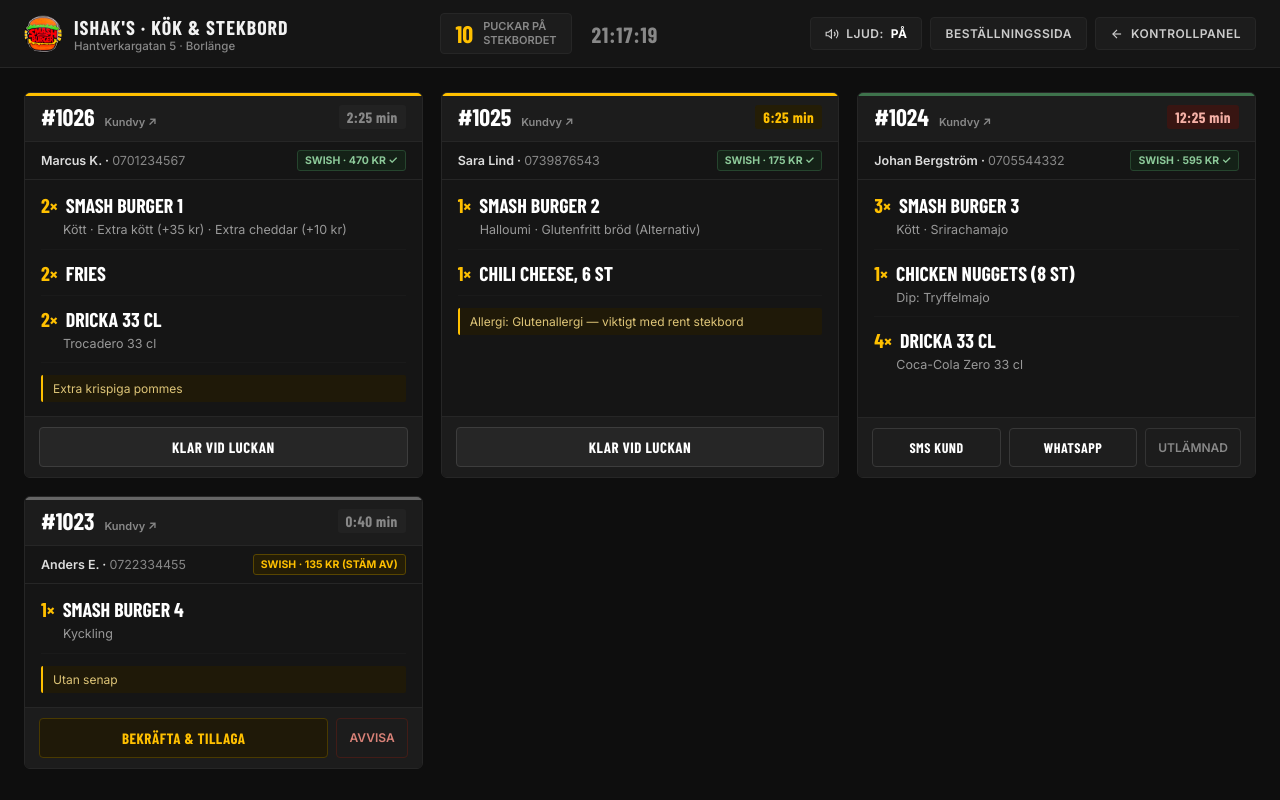
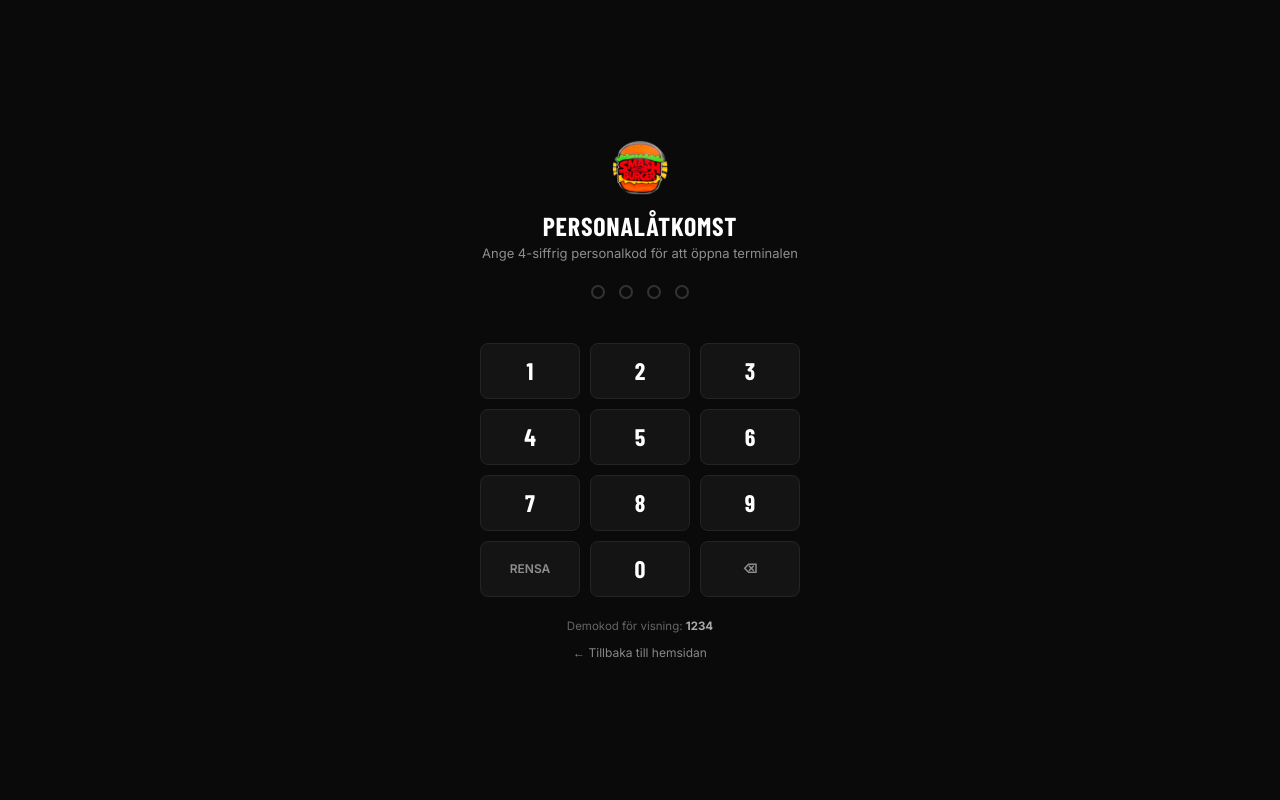
Before and after one commit to Tal3at10/ishaks-smashburger, a plain HTML site: page admin/kds.html in a window 1280 px wide. Drawn offline with nearby package versions, Linux system fonts and the light colour scheme; a web font is replaced by a local one.

Commit message:
Remove staff bar from customer page and protect admin/KDS behind POS PIN lock

```diff
--- /dev/null
+++ b/admin/auth-guard.js
@@ -0,0 +1,197 @@
+(function () {
+  const SESSION_KEY = 'ishaks_staff_unlocked_v1';
+
+  function getExpectedPin() {
+    if (typeof IshakStore !== 'undefined') {
+      const s = IshakStore.getSettings();
+      if (s && s.staffPin && /^\d{4}$/.test(String(s.staffPin))) {
+        return String(s.staffPin);
+      }
+    }
+    return '1234';
+  }
+
+  function isUnlocked() {
+    try {
+      return sessionStorage.getItem(SESSION_KEY) === '1';
+    } catch (e) {
+      return false;
+    }
+  }
+
+  function setUnlocked() {
+    try {
+      sessionStorage.setItem(SESSION_KEY, '1');
+    } catch (e) {}
+  }
+
+  function lock() {
+    try {
+      sessionStorage.removeItem(SESSION_KEY);
+    } catch (e) {}
+    window.location.reload();
+  }
+
+  window.IshakAuth = { lock, isUnlocked };
+
+  if (isUnlocked()) return;
+
+  const style = document.createElement('style');
+  style.textContent = `
+    #ishakPinGate {
+      position: fixed; inset: 0; z-index: 99999;
+      background: #0A0A0A; color: #FFFFFF;
+      display: flex; flex-direction: column; align-items: center; justify-content: center;
+      padding: 24px; font-family: 'Inter', system-ui, sans-serif;
+      -webkit-font-smoothing: antialiased;
+    }
+    .pin-box {
+      width: 100%; max-width: 320px; text-align: center;
+    }
+    .pin-logo {
+      width: 56px; height: 56px; object-fit: contain; margin: 0 auto 14px; display: block;
+    }
+    .pin-title {
+      font-family: 'Barlow Condensed', sans-serif; font-weight: 900; font-size: 26px;
+      text-transform: uppercase; letter-spacing: 0.8px; margin-bottom: 4px;
+    }
+    .pin-sub {
+      font-size: 13px; color: #8E8E8E; margin-bottom: 24px;
+    }
+    .pin-dots {
+      display: flex; justify-content: center; gap: 14px; margin-bottom: 10px;
+    }
+    .pin-dot {
+      width: 14px; height: 14px; border-radius: 50%;
+      border: 2px solid #333; background: transparent; transition: all 0.12s ease;
+    }
+    .pin-dot.filled {
+      background: #FFC000; border-color: #FFC000;
+    }
+    .pin-dot.error {
+      background: #e57373; border-color: #e57373;
+    }
+    .pin-err-msg {
+      min-height: 20px; font-size: 12px; color: #e57373; margin-bottom: 14px; font-weight: 600;
+    }
+    .pin-pad {
+      display: grid; grid-template-columns: repeat(3, 1fr); gap: 10px;
+    }
+    .pin-key {
+      height: 56px; border-radius: 8px; background: #141414; border: 1px solid #242424;
+      color: #fff; font-family: 'Barlow Condensed', sans-serif; font-weight: 800; font-size: 24px;
+      display: flex; align-items: center; justify-content: center; cursor: pointer;
+      user-select: none; -webkit-tap-highlight-color: transparent; transition: background 0.1s, border-color 0.1s;
+    }
+    .pin-key:hover { background: #1c1c1c; border-color: #383838; }
+    .pin-key:active { background: #FFC000; color: #000; border-color: #FFC000; }
+    .pin-key.fn { font-family: 'Inter', sans-serif; font-size: 12px; font-weight: 600; color: #8E8E8E; text-transform: uppercase; }
+    .pin-demo-hint {
+      margin-top: 22px; font-size: 11.5px; color: #666;
+    }
+    .pin-demo-hint strong { color: #aaa; }
+    .pin-back-link {
+      display: inline-block; margin-top: 12px; font-size: 12px; color: #888; text-decoration: none;
+    }
+    .pin-back-link:hover { color: #fff; }
+    @media print { #ishakPinGate { display: none !important; } }
+  `;
+  document.head.appendChild(style);
+
+  function mountGate() {
+    if (isUnlocked() || document.getElementById('ishakPinGate')) return;
+
+    const gate = document.createElement('div');
+    gate.id = 'ishakPinGate';
+    gate.innerHTML = `
+      <div class="pin-box">
+        <img src="../assets/images/logo.png" alt="Ishak's Smash Burger" class="pin-logo" />
+        <div class="pin-title">Personalåtkomst</div>
+        <div class="pin-sub">Ange 4-siffrig personalkod för att öppna terminalen</div>
+        <div class="pin-dots" id="pinDots">
+          <span class="pin-dot"></span><span class="pin-dot"></span><span class="pin-dot"></span><span class="pin-dot"></span>
+        </div>
+        <div class="pin-err-msg" id="pinErrMsg"></div>
+        <div class="pin-pad" id="pinPad">
+          <button type="button" class="pin-key" data-k="1">1</button>
+          <button type="button" class="pin-key" data-k="2">2</button>
+          <button type="button" class="pin-key" data-k="3">3</button>
+          <button type="button" class="pin-key" data-k="4">4</button>
+          <button type="button" class="pin-key" data-k="5">5</button>
+          <button type="button" class="pin-key" data-k="6">6</button>
+          <button type="button" class="pin-key" data-k="7">7</button>
+          <button type="button" class="pin-key" data-k="8">8</button>
+          <button type="button" class="pin-key" data-k="9">9</button>
+          <button type="button" class="pin-key fn" data-k="clear">Rensa</button>
+          <button type="button" class="pin-key" data-k="0">0</button>
+          <button type="button" class="pin-key fn" data-k="back">⌫</button>
+        </div>
+        <div class="pin-demo-hint">Demokod för visning: <strong id="pinDemoVal">1234</strong></div>
+        <a href="../index.html" class="pin-back-link">← Tillbaka till hemsidan</a>
+      </div>
+    `;
+    document.body.appendChild(gate);
+
+    const demoValEl = document.getElementById('pinDemoVal');
+    if (demoValEl) demoValEl.textContent = getExpectedPin();
+
+    let buf = '';
+    const dots = Array.from(gate.querySelectorAll('.pin-dot'));
+    const errEl = document.getElementById('pinErrMsg');
+
+    function renderDots(isError) {
+      dots.forEach((d, idx) => {
+        d.className = 'pin-dot' + (isError ? ' error' : idx < buf.length ? ' filled' : '');
+      });
+    }
+
+    function handleInput(k) {
+      if (errEl) errEl.textContent = '';
+      if (k === 'clear') {
+        buf = '';
+        renderDots(false);
+        return;
+      }
+      if (k === 'back') {
+        buf = buf.slice(0, -1);
+        renderDots(false);
+        return;
+      }
+      if (!/^\d$/.test(k) || buf.length >= 4) return;
+
+      buf += k;
+      renderDots(false);
+
+      if (buf.length === 4) {
+        if (buf === getExpectedPin()) {
+          setUnlocked();
+          window.removeEventListener('keydown', onKey);
+          gate.remove();
+        } else {
+          renderDots(true);
+          if (errEl) errEl.textContent = 'Fel personalkod';
+          setTimeout(() => {
+            buf = '';
+            renderDots(false);
+          }, 450);
+        }
+      }
+    }
+
+    gate.querySelector('#pinPad').addEventListener('click', (e) => {
+      const btn = e.target.closest('[data-k]');
+      if (btn) handleInput(btn.dataset.k);
+    });
+
+    function onKey(e) {
+      if (!document.getElementById('ishakPinGate')) return;
+      if (e.key >= '0' && e.key <= '9') handleInput(e.key);
+      else if (e.key === 'Backspace') handleInput('back');
+      else if (e.key === 'Escape') handleInput('clear');
+    }
+    window.addEventListener('keydown', onKey);
+  }
+
+  if (document.body) mountGate();
+  else document.addEventListener('DOMContentLoaded', mountGate);
+})();
--- a/admin/kds.html
+++ b/admin/kds.html
@@ -228,12 +228,16 @@ a{color:inherit;text-decoration:none}
         <svg width="14" height="14" fill="none" stroke="currentColor" stroke-width="2" viewBox="0 0 24 24"><line x1="19" y1="12" x2="5" y2="12"/><polyline points="12 19 5 12 12 5"/></svg>
         <span class="btn-text-full">Kontrollpanel</span><span class="btn-text-short">Admin</span>
       </a>
+      <button type="button" class="kds-btn" onclick="IshakAuth.lock()" title="Lås skärm">
+        <svg width="13" height="13" fill="none" stroke="currentColor" stroke-width="2" viewBox="0 0 24 24"><rect x="3" y="11" width="18" height="11" rx="2"/><path d="M7 11V7a5 5 0 0110 0v4"/></svg>
+      </button>
     </div>
   </header>
 
   <main class="kds-grid" id="kdsGrid"></main>
 
   <script src="../store.js"></script>
+  <script src="auth-guard.js"></script>
   <script>
     function escapeHtml(str) {
       return String(str ?? '')
--- a/store.js
+++ b/store.js
@@ -214,6 +214,7 @@ window.IshakStore = (function () {
     waitTime: '15–20 min',
     orderType: 'Avhämtning (Hämta-själv)',
     acceptOrders: true,
+    staffPin: '1234',
     introMsg: "Tack för din beställning hos Ishak's Smash Burger! Vi bekräftar din beställning inom kort.",
     outroMsg: 'Vi ses vid luckan på Hantverkargatan 5. Swish: 123 082 44 41'
   };
```
Also changed, not shown: admin/index.html (+25 -4 lines), admin/qr.html (+1 -0 lines), tack.html (+0 -28 lines).
